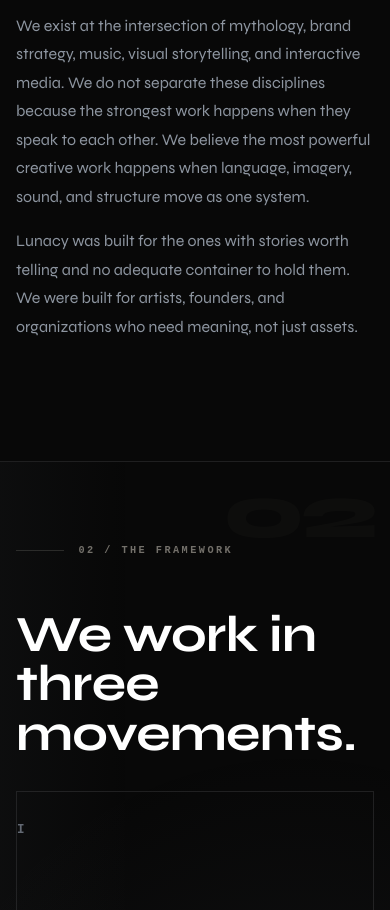
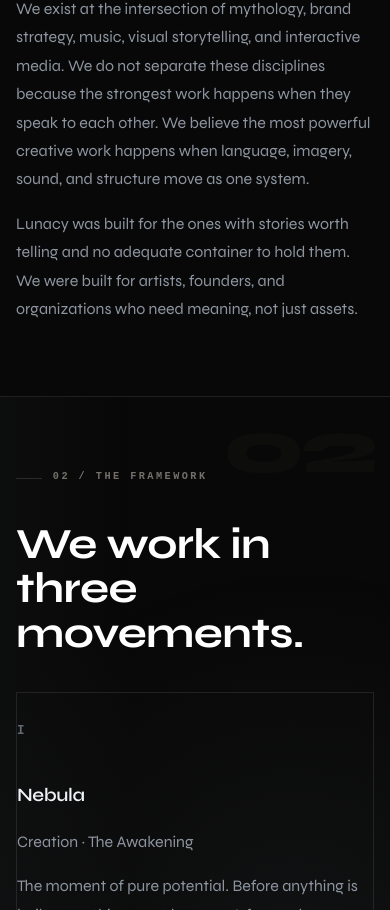
Before and after one commit to KlashLunatic/Lunacy-Media, a React (Vite) app: page / in a window 390 px wide. Shown: the part 2170-3080 px from the top of the page. Built offline with nearby package versions, Linux system fonts and the light colour scheme; a web font is replaced by a local one.

Commit message:
Polish orbital motion and mobile layout

```diff
--- a/src/index.css
+++ b/src/index.css
@@ -1308,6 +1308,32 @@
   color: rgba(240, 236, 228, 0.82);
 }
 
+.manifesto-mark::before,
+.manifesto-mark::after {
+  content: '';
+  position: absolute;
+  left: 50%;
+  top: 50%;
+  border-radius: 50%;
+  pointer-events: none;
+}
+
+.manifesto-mark::before {
+  width: min(15rem, 85%);
+  aspect-ratio: 1;
+  border: 1px solid rgba(232, 236, 242, 0.08);
+  transform: translate(-50%, -50%);
+}
+
+.manifesto-mark::after {
+  width: 0.55rem;
+  aspect-ratio: 1;
+  background: rgba(238, 241, 245, 0.54);
+  box-shadow: 0 0 18px rgba(238, 241, 245, 0.16);
+  transform: translate(-50%, -50%) rotate(0deg) translateX(7.5rem);
+  animation: small-orbit 18s linear infinite;
+}
+
 .manifesto-mark svg {
   position: absolute;
   filter: drop-shadow(0 0 28px rgba(167, 179, 197, 0.12));
@@ -1534,6 +1560,12 @@
   }
 }
 
+@keyframes small-orbit {
+  to {
+    transform: translate(-50%, -50%) rotate(360deg) translateX(7.5rem);
+  }
+}
+
 @media (max-width: 980px) {
   .main-nav {
     padding-top: 0.9rem;
@@ -1701,11 +1733,13 @@
   }
 
   h1 {
-    font-size: clamp(3.1rem, 17vw, 5.3rem);
+    font-size: clamp(2.85rem, 15vw, 4.8rem);
   }
 
   h2 {
-    font-size: clamp(2.4rem, 13vw, 4.6rem);
+    max-width: 100%;
+    font-size: clamp(2.05rem, 11vw, 3.35rem);
+    line-height: 1.04;
   }
 
   .lunar-menu-wrap {
@@ -1817,7 +1851,7 @@
   }
 
   .service-panel h3 {
-    margin-top: 4rem;
+    margin-top: 2.75rem;
   }
 
   .site-footer {
@@ -1828,7 +1862,63 @@
   .index-section,
   .cosmic-band,
   .manifesto-section {
-    padding-top: 80px;
+    padding: 72px 1rem;
+  }
+
+  .section-heading {
+    gap: 1.25rem;
+    margin-bottom: 2.25rem;
+  }
+
+  .section-heading .kicker {
+    align-items: flex-start;
+    gap: 0.7rem;
+    line-height: 1.5;
+  }
+
+  .section-heading .kicker::before {
+    width: 1.6rem;
+    margin-top: 0.55rem;
+  }
+
+  .manifesto-section {
+    min-height: auto;
+    gap: 1.5rem;
+    align-items: start;
+  }
+
+  .manifesto-section p:not(.kicker) {
+    max-width: 100%;
+    font-size: 1rem;
+    line-height: 1.7;
+  }
+
+  .manifesto-mark {
+    min-height: 9rem;
+    opacity: 0.72;
+  }
+
+  .manifesto-mark svg:nth-child(1) {
+    width: 3.5rem;
+    height: 3.5rem;
+  }
+
+  .manifesto-mark svg:nth-child(2) {
+    width: 7rem;
+    height: 7rem;
+  }
+
+  .manifesto-mark svg:nth-child(3) {
+    width: 3.25rem;
+    height: 3.25rem;
+  }
+
+  .manifesto-mark::before {
+    width: 8rem;
+  }
+
+  .manifesto-mark::after {
+    transform: translate(-50%, -50%) rotate(0deg) translateX(4rem);
   }
 
   .section-ghost {
@@ -1842,6 +1932,26 @@
     gap: 24px;
     background: transparent;
     border: 0;
+  }
+
+  .who-grid .service-panel h3 {
+    max-width: 100%;
+    font-size: clamp(1.45rem, 8vw, 2.1rem);
+    line-height: 1.12;
+  }
+
+  .framework-grid {
+    gap: 1.6rem;
+  }
+
+  .framework-grid .service-panel h3 {
+    margin-top: 2.25rem;
+  }
+
+  .framework-grid .service-panel p,
+  .audience-grid .service-panel p,
+  .who-grid .service-panel p {
+    max-width: 100%;
   }
 
   .framework-grid .service-panel,
@@ -1865,10 +1975,21 @@
     gap: 48px;
   }
 
+  #universe .service-panel {
+    min-height: auto;
+    padding-top: 1.25rem;
+  }
+
   #universe .service-panel span {
     font-size: 5.2rem;
     color: rgba(240, 236, 228, 0.03);
   }
+
+  @keyframes small-orbit {
+    to {
+      transform: translate(-50%, -50%) rotate(360deg) translateX(4rem);
+    }
+  }
 }
 
 @media (prefers-reduced-motion: reduce) {
@@ -1879,6 +2000,7 @@
   .cap-hero::before,
   .primary-action,
   .manifesto-mark svg:nth-child(2),
+  .manifesto-mark::after,
   .cap-lunar-orbit,
   .starfield,
   .starfield::before,
--- a/src/pages/Contact.tsx
+++ b/src/pages/Contact.tsx
@@ -73,7 +73,7 @@
                   <div>
                     <p className="text-sm font-inter text-accent mb-1 tracking-widest uppercase font-semibold">Email</p>
                     <p className="text-muted font-inter text-base">info@lunacymedia.ca</p>
-                    <p className="text-muted font-inter text-base mt-2">Prefer to skip the form? Email us directly at info@lunacymedia.ca</p>
+                    <p className="text-muted font-inter text-base mt-2">Prefer to skip the form? Send a note directly.</p>
                   </div>
                 </div>
               </div>
```
